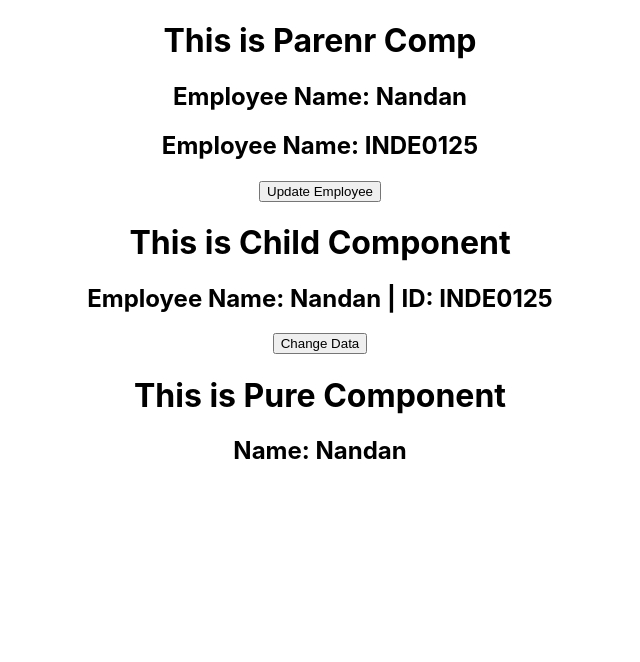
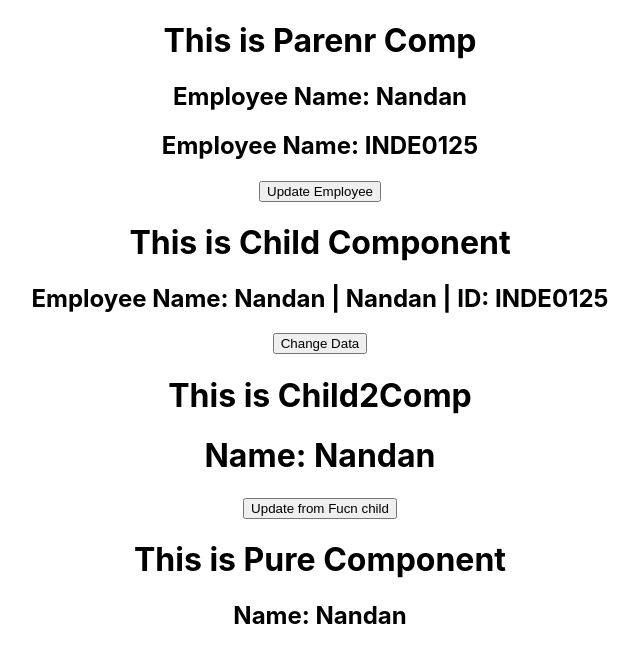
Before and after one commit to snandan2290/react_learn, a React (Create React App) app: page / in a window 1280 px wide. Shown: the top 662 px of the page, without its empty margins (320-960 px from the left). Built offline with nearby package versions, Linux system fonts and the light colour scheme.

Commit message:
Avoid re-rendering in fucntional parent-child comnpoennet using React.memo in child and userCallback in parent to avoid passing the fucntional unless state changed

```diff
--- /dev/null
+++ b/src/componenets/Child2Comp.js
@@ -0,0 +1,17 @@
+import React from "react";
+
+const Child2Comp = React.memo((props) => {
+  console.log("Child2Comp");
+  const { name1, eventData } = props;
+  return (
+    <div>
+      <h1>This is Child2Comp</h1>
+      <h1>Name: {name1}</h1>
+      <button type="button" onClick={() => eventData()}>
+        Update from Fucn child
+      </button>
+    </div>
+  );
+});
+
+export default Child2Comp;
--- a/src/componenets/ChildComp.js
+++ b/src/componenets/ChildComp.js
@@ -1,17 +1,26 @@
-import React from "react";
+import React, { useState, useCallback } from "react";
+import Child2Comp from "./Child2Comp";
 
 const ChildComp = React.memo((props) => {
   console.log("Child Component");
   const { name, id, eventData } = props;
+
+  const [name1, SetName1] = useState(name);
+
+  const handleClick = useCallback(() => {
+    SetName1("Vidyanandna Sampath Krishna");
+  }, []);
+
   return (
     <div>
       <h1>This is Child Component</h1>
       <h2>
-        Employee Name: {name} | ID: {id}
+        Employee Name: {name} | {name1} | ID: {id}
       </h2>
       <button type="button" onClick={() => eventData()}>
         Change Data
       </button>
+      <Child2Comp name1={name} eventData={handleClick}></Child2Comp>
     </div>
   );
 });
```
